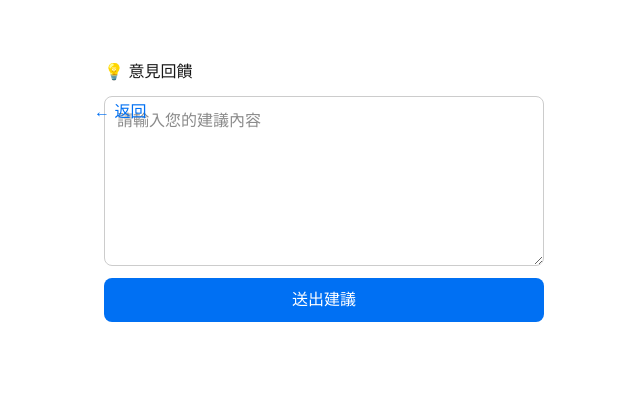
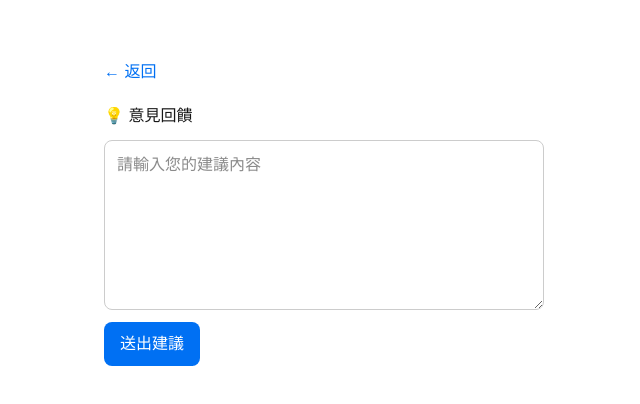
Before and after one commit to shing1223/mopup-web, a Next.js app: page /feedback in a window 1280 px wide. Shown: the top 404 px of the page, without its empty margins (316-956 px from the left). Built offline with nearby package versions, Linux system fonts and the light colour scheme.

Commit message:
Initial commit

```diff
--- a/app/feedback/page.tsx
+++ b/app/feedback/page.tsx
@@ -66,23 +66,18 @@ const styles: { [key: string]: React.CSSProperties } = {
         position: 'relative',
     },
     backButton: {
-        position: 'absolute',
-        top: 10,
-        left: 10,
         backgroundColor: 'transparent',
         border: 'none',
         color: '#0070f3',
         fontSize: 16,
         cursor: 'pointer',
-
-        marginTop: 50,
         marginBottom: 20,
         alignSelf: 'flex-start',
-
     },
     form: {
         display: 'flex',
         flexDirection: 'column',
+        alignItems: 'flex-start',
         gap: 12,
     },
     textarea: {
```
